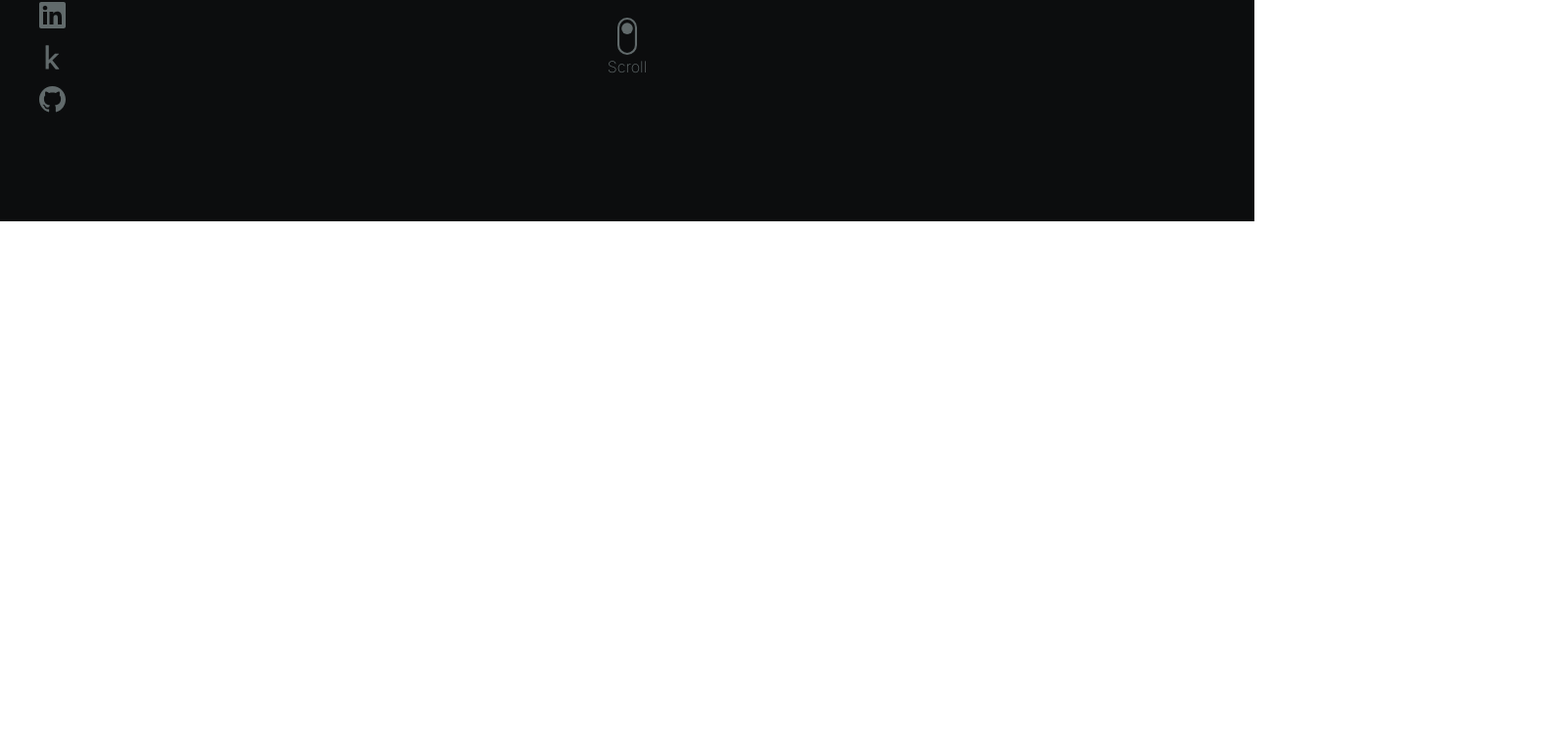
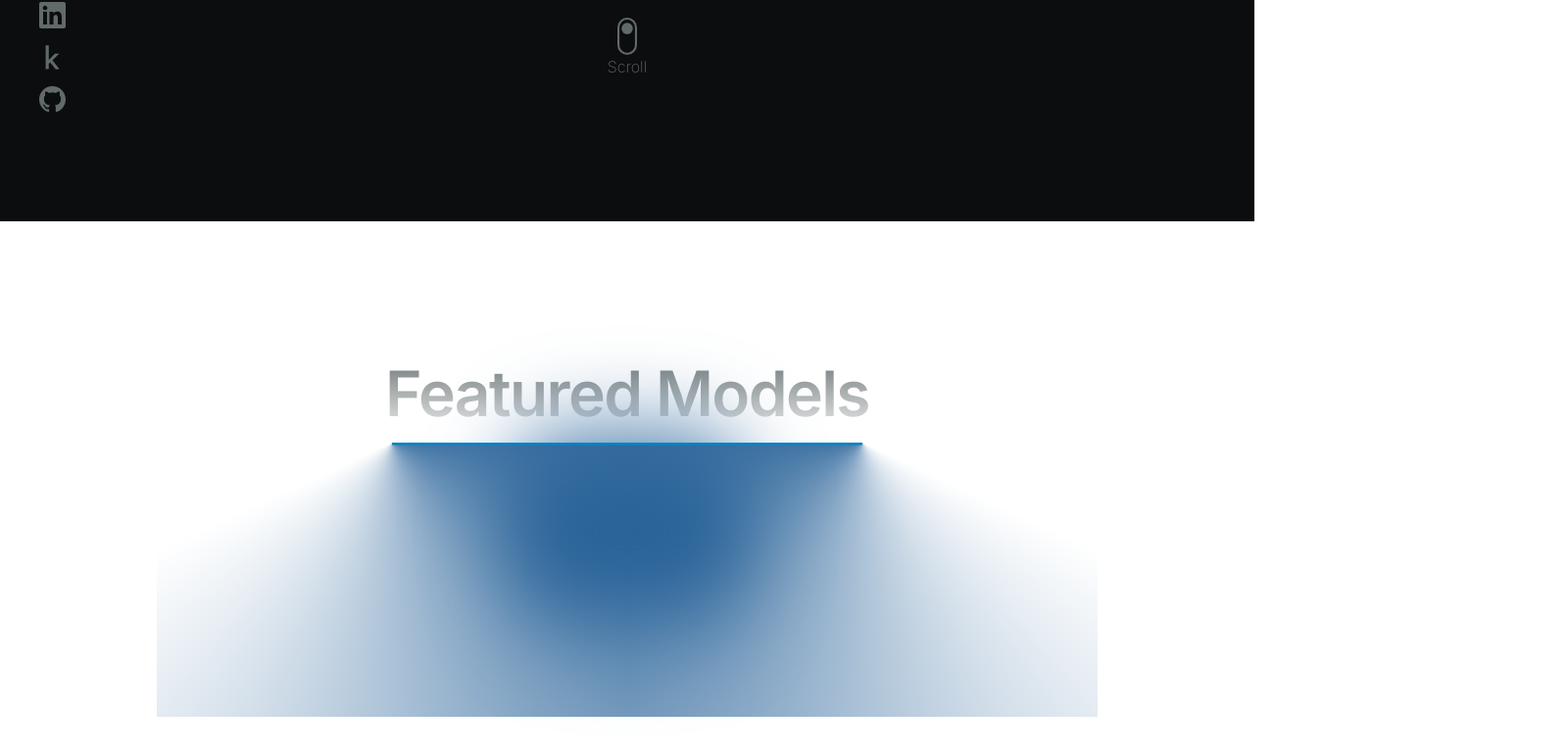
Before and after one commit to Creator-Logs/neural-nexus, a Next.js app: page / in a window 1280 px wide. Shown: the part 574-1344 px from the top of the page at 98% size, 1600 px wide, since content can reach past the window. Before the commit the page ends 800 px from the top, so only its background shows below. Built offline with nearby package versions, Linux system fonts and the light colour scheme.

Commit message:
worked on the featured section

```diff
--- /dev/null
+++ b/app/components/ui/lamp.tsx
@@ -0,0 +1,85 @@
+"use client";
+import React from "react";
+import { motion } from "framer-motion";
+import { cn } from "@/utils/cn";
+
+export const LampContainer = ({
+  children,
+  className,
+}: {
+  children?: React.ReactNode;
+  className?: string;
+}) => {
+  return (
+    <div
+      className={cn(
+        "relative flex min-h-screen flex-col dark:bg-black w-full rounded-md z-0",
+        className
+      )}
+    >
+      <div className="relative flex w-full flex-1 scale-y-125 justify-center isolate z-0 ">
+        <motion.div
+          initial={{ opacity: 0.5, width: "15rem" }}
+          whileInView={{ opacity: 1, width: "30rem" }}
+          transition={{
+            delay: 0.3,
+            duration: 0.8,
+            ease: "easeInOut",
+          }}
+          style={{
+            backgroundImage: `conic-gradient(var(--conic-position), var(--tw-gradient-stops))`,
+          }}
+          className="absolute inset-auto right-1/2 h-56 overflow-visible w-[30rem] bg-gradient-conic from-blue via-transparent to-transparent text-white [--conic-position:from_70deg_at_center_top]"
+        >
+          <div className="absolute  w-[100%] left-0 dark:bg-black h-40 bottom-0 z-20 [mask-image:linear-gradient(to_top,white,transparent)]" />
+          <div className="absolute  w-40 h-[100%] left-0 dark:bg-black  bottom-0 z-20 [mask-image:linear-gradient(to_right,white,transparent)]" />
+        </motion.div>
+        <motion.div
+          initial={{ opacity: 0.5, width: "15rem" }}
+          whileInView={{ opacity: 1, width: "30rem" }}
+          transition={{
+            delay: 0.3,
+            duration: 0.8,
+            ease: "easeInOut",
+          }}
+          style={{
+            backgroundImage: `conic-gradient(var(--conic-position), var(--tw-gradient-stops))`,
+          }}
+          className="absolute inset-auto left-1/2 h-56 w-[30rem] bg-gradient-conic from-transparent via-transparent to-blue text-white [--conic-position:from_290deg_at_center_top]"
+        >
+          <div className="absolute  w-40 h-[100%] right-0 dark:bg-black  bottom-0 z-20 [mask-image:linear-gradient(to_left,white,transparent)]" />
+          <div className="absolute  w-[100%] right-0 dark:bg-black h-40 bottom-0 z-20 [mask-image:linear-gradient(to_top,white,transparent)]" />
+        </motion.div>
+        <div className="absolute top-1/2 h-48 w-full translate-y-12 scale-x-150 dark:bg-black blur-2xl"></div>
+        <div className="absolute top-1/2 z-50 h-48 w-full bg-transparent opacity-10 backdrop-blur-md"></div>
+
+        <motion.div
+          initial={{ width: "8rem" }}
+          whileInView={{ width: "16rem" }}
+          transition={{
+            delay: 0.3,
+            duration: 0.8,
+            ease: "easeInOut",
+          }}
+          className="absolute inset-auto z-30 h-36 w-64 rounded-full bg-blue blur-2xl"
+        ></motion.div>
+        <motion.div
+          initial={{ width: "15rem" }}
+          whileInView={{ width: "30rem" }}
+          transition={{
+            delay: 0.3,
+            duration: 0.8,
+            ease: "easeInOut",
+          }}
+          className="absolute inset-auto z-50 h-0.5 w-[30rem] bg-sky-600 "
+        ></motion.div>
+
+        <div className="absolute inset-auto z-40 w-full dark:bg-black "></div>
+      </div>
+
+      <div className="relative z-50 flex -translate-y-80 flex-col items-center px-5">
+        {children}
+      </div>
+    </div>
+  );
+};
--- a/app/landing/featured/featured.tsx
+++ b/app/landing/featured/featured.tsx
@@ -0,0 +1,20 @@
+"use client";
+import React from "react";
+import { motion } from "framer-motion";
+import { LampContainer } from "@/app/components/ui/lamp";
+
+export default function Featured() {
+  return (
+    <>
+      <section className="relative w-screen h-screen dark:bg-black">
+        <div className="flex flex-col items-center pt-32">
+          <h3 className=" z-100 bg-clip-text text-transparent bg-gradient-to-t from-white to-gray text-3xl text-center tracking-tight font-semibold inline-block">
+            Featured Models
+          </h3>
+          <LampContainer className="pt-28 absolute top-1/4" />
+          <div className="flex"></div>
+        </div>
+      </section>
+    </>
+  );
+}
--- a/app/page.tsx
+++ b/app/page.tsx
@@ -1,12 +1,14 @@
 import Image from "next/image";
 import Nav from "./landing/navbar/navbar";
 import Hero from "./landing/hero/hero";
+import Featured from "./landing/featured/featured";
 
 export default function Home() {
   return (
     <>
       <Nav />
       <Hero />
+      <Featured />
     </>
   );
 }
```
